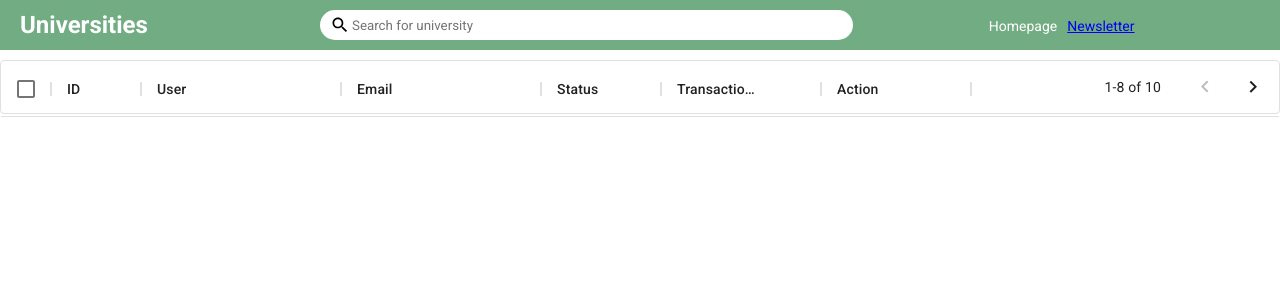
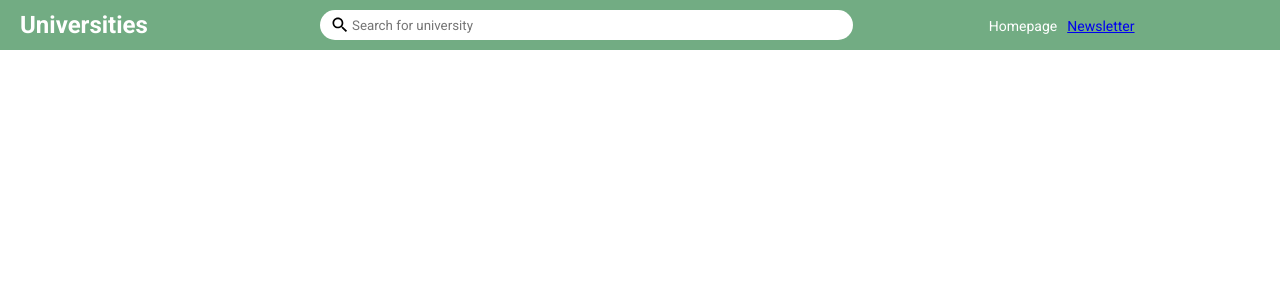
Before and after one commit to sunny092020/react, a React (Create React App) app in the folder university_list/client/: page /users in a window 1280 px wide. Shown: the top 300 px of the page. Built offline with nearby package versions, Linux system fonts and the light colour scheme.

Commit message:
remove userList

```diff
--- a/university_list/client/src/App.js
+++ b/university_list/client/src/App.js
@@ -2,7 +2,6 @@ import "./App.css";
 
 import Home from "./pages/home/Home";
 import { BrowserRouter as Router, Switch, Route, Redirect } from "react-router-dom";
-import UserList from "./pages/userList/UserList";
 import Login from "./pages/login/Login";
 import Register from "./pages/register/Register";
 import Newsletter from "./pages/newsletter/Newsletter";
@@ -21,9 +20,6 @@ function App() {
           <Route exact path="/">
             {user ? <Home /> : <Register />}
           </Route>
-          <Route path="/users">
-            <UserList />
-          </Route>
           <Route path="/login">{user ? <Redirect to="/" /> : <Login />}</Route>
           <Route path="/newsletter">
             {user ? <Newsletter /> : <Register />}
--- a/university_list/client/src/pages/userList/UserList.jsx
+++ /dev/null
@@ -1,74 +0,0 @@
-import "./userList.css";
-import { DataGrid } from "@material-ui/data-grid";
-import { DeleteOutline } from "@material-ui/icons";
-import { userRows } from "../../dummyData";
-import { Link } from "react-router-dom";
-import { useState } from "react";
-
-export default function UserList() {
-  const [data, setData] = useState(userRows);
-
-  console.table(userRows);
-
-  const handleDelete = (id) => {
-    setData(data.filter((item) => item.id !== id));
-  };
-
-  const columns = [
-    { field: "id", headerName: "ID", width: 90 },
-    {
-      field: "user",
-      headerName: "User",
-      width: 200,
-      renderCell: (params) => {
-        return (
-          <div className="userListUser">
-            <img className="userListImg" src={params.row.avatar} alt="" />
-            {params.row.username}
-          </div>
-        );
-      },
-    },
-    { field: "email", headerName: "Email", width: 200 },
-    {
-      field: "status",
-      headerName: "Status",
-      width: 120,
-    },
-    {
-      field: "transaction",
-      headerName: "Transaction Volume",
-      width: 160,
-    },
-    {
-      field: "action",
-      headerName: "Action",
-      width: 150,
-      renderCell: (params) => {
-        return (
-          <>
-            <Link to={"/user/" + params.row.id}>
-              <button className="userListEdit">Edit</button>
-            </Link>
-            <DeleteOutline
-              className="userListDelete"
-              onClick={() => handleDelete(params.row.id)}
-            />
-          </>
-        );
-      },
-    },
-  ];
-
-  return (
-    <div className="userList">
-      <DataGrid
-        rows={data}
-        disableSelectionOnClick
-        columns={columns}
-        pageSize={8}
-        checkboxSelection
-      />
-    </div>
-  );
-}
--- a/university_list/client/src/pages/userList/userList.css
+++ /dev/null
@@ -1,31 +0,0 @@
-.userList {
-  flex: 4;
-}
-
-.userListUser {
-  display: flex;
-  align-items: center;
-}
-
-.userListImg {
-  width: 32px;
-  height: 32px;
-  border-radius: 50%;
-  object-fit: cover;
-  margin-right: 10px;
-}
-
-.userListEdit{
-    border: none;
-    border-radius: 10px;
-    padding: 5px 10px;
-    background-color: #3bb077;
-    color: white;
-    cursor: pointer;
-    margin-right: 20px;
-}
-
-.userListDelete{
-    color: red;
-    cursor: pointer;
-}
```
